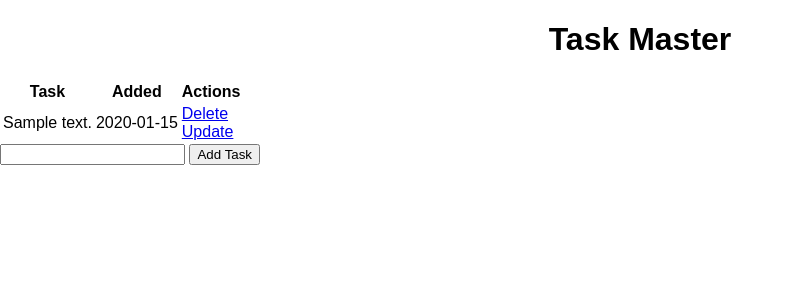
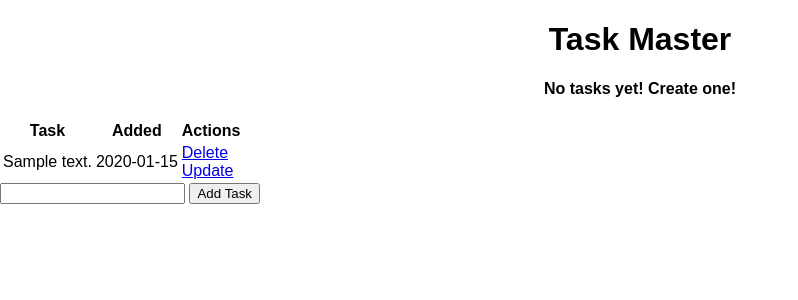
Before and after one commit to tomdu3/flask-freecodecamp, a Flask app: page / in a window 1280 px wide. Shown: the top 300 px of the page, without its empty margins (0-798 px from the left). Run offline with Flask 3, Linux system fonts and the light colour scheme; tables that the repository leaves empty hold one stand-in row (values such as "Sample post").

Commit message:
Add warning if no task in db

```diff
--- a/templates/index.html
+++ b/templates/index.html
@@ -7,6 +7,8 @@
 {% block body %}
 <div class="content">
     <h1 style="text-align: center;">Task Master</h1>
+    {% if task|length < 1 %} <h4 style="text-align: center;">No tasks yet! Create one!</h4>
+        {% endif %}
         <table>
             <tr>
                 <th>Task</th>
```
Also changed, not shown: instance/test.db. Lines whose indentation alone changed are shown as unchanged.
